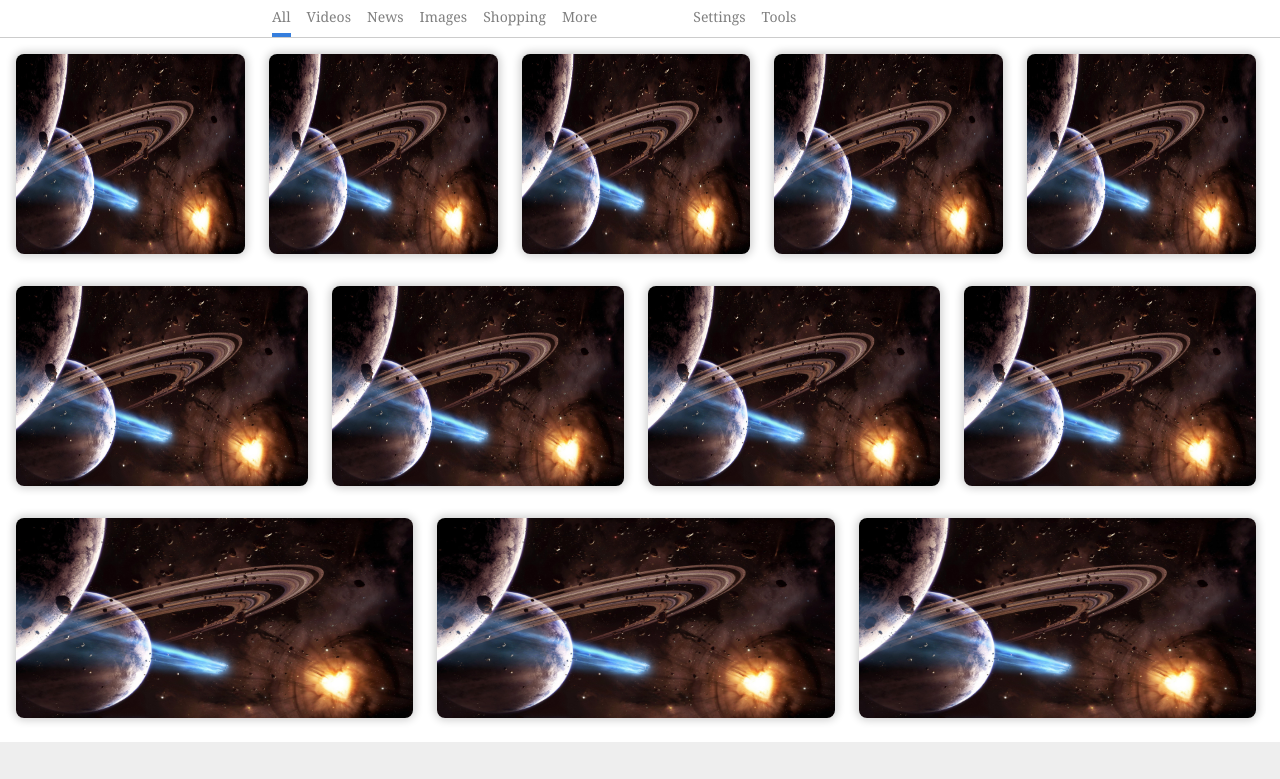
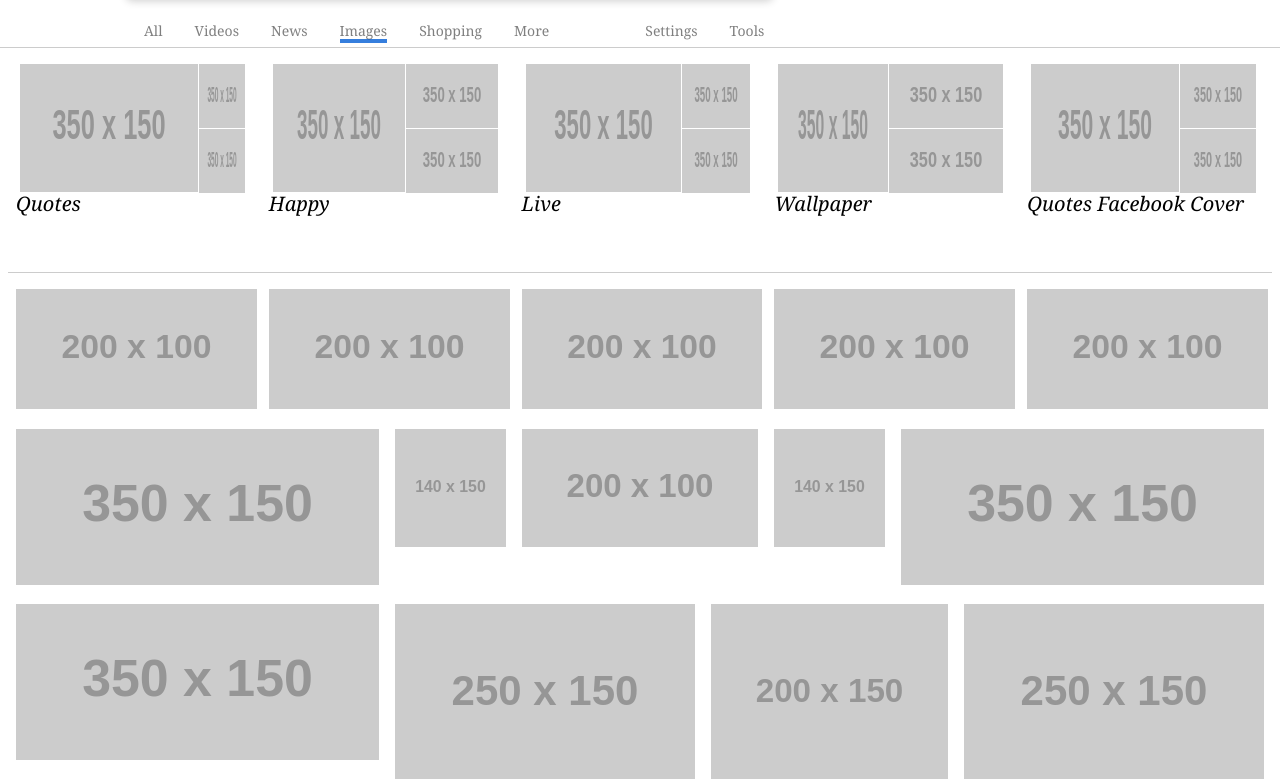
Before and after one commit to connelevalsam/google-search-ui, a plain HTML site: page images.html in a window 1280 px wide. Shown: the part 73-852 px from the top of the page. Drawn offline with nearby package versions, Linux system fonts and the light colour scheme; placeholder pictures from the web are drawn by us.

Commit message:
updated images page

```diff
--- a/images.html
+++ b/images.html
@@ -7,14 +7,14 @@
 </head>
 <body class="bg-white serif w-100">
 	<header class="w-100">
-		<section class="w-100 cf pv3 blue">
-			<div class="fl w-100 w-20-l ph3">
-				<a href="index.html" class="f3 fw1 mt0 link pointer">Google</a>
+		<section class="w-100 cf pv2 blue">
+			<div class="fl tc tl-l w-100 w-10-l ph2 mt3">
+				<a href="index.html" class="cover link pointer"><img src="images/google.png"></a>
 			</div><!-- logo -->
-			<div class="fl w-100 w-60-l">
-				<input class="br2 pv2 w-100 w-60-l bn shadow-2 ph1" placeholder="Search">
+			<div class="fl w-100 w-70-l">
+				<input class="br2 pv2 w-80 w-70-l bn shadow-2 ph2 mt3 h2-ns" placeholder="Search">
 			</div><!-- search -->
-			<div class="fl w-100 w-20-l">
+			<div class="fl w-100 w-20-l tr-l">
 				<div class="bg-transparent pt2 pl3 pl4-l">
 					<a class="link dim white dib h1 w1 br-100 mr3 " href="#" title="">
 					    <svg data-icon="facebook" viewBox="0 0 32 32" style="fill:gray">
@@ -38,53 +38,139 @@
 			</div><!-- google icons -->
 		</section><!-- top header -->
 		<section class="w-100 ph3 ph6-ns bb b--black-20">
-			<div class="w-100 w-80-l tc ph6-ns">
+			<div class="w-100 w-80-l tc">
 				<nav class="dtc v-mid w-100 tr pl3-ns pt2">
-					<a class="f6 hover-black link pointer black-50 mr1 mr2-m mr3-l pv2 bb bw2 b--blue dib" href="index.html">All</a><a
-					class="f6 hover-black link pointer black-50 mr1 mr2-m mr3-l dib">Videos</a><a
-					class="f6 hover-black link pointer black-50 mr1 mr2-m mr3-l dib">News</a><a
-					class="f6 hover-black link pointer black-50 mr1 mr2-m mr3-l dib" href="images.html">Images</a><a
-					class="f6 hover-black link pointer black-50 mr1 mr2-m mr3-l dib">Shopping</a><a
-					class="f6 hover-black link pointer black-50 mr2 mr3-m mr4-l dib">More</a><a
-					class="f6 hover-black link pointer black-50 ml2 ml3-m ml5-l dib">Settings</a><a
-					class="f6 hover-black link pointer black-50 ml1 ml2-m ml3-l dib">Tools</a>
+					<a class="f6 hover-black link pointer black-50 mr2 mr3-m mr4-l pv2 dib" href="index.html">All</a><a
+					class="f6 hover-black link pointer black-50 mr2 mr3-m mr4-l dib">Videos</a><a
+					class="f6 hover-black link pointer black-50 mr2 mr3-m mr4-l dib">News</a><a
+					class="f6 hover-black link pointer black-50 mr2 mr3-m mr4-l bb bw2 b--blue dib" href="images.html">Images</a><a
+					class="f6 hover-black link pointer black-50 mr2 mr3-m mr4-l dib">Shopping</a><a
+					class="f6 hover-black link pointer black-50 mr3 mr4-m mr5-l dib">More</a><a
+					class="f6 hover-black link pointer black-50 ml2 ml3-m ml4-l dib">Settings</a><a
+					class="f6 hover-black link pointer black-50 ml2 ml3-m ml4-l dib">Tools</a>
 				</nav>
 			</div>
 		</section><!-- bottom header -->
 	</header>
 	<main class="w-100 bg-transparent ph2">
 		<section class="w-100">
-			<div class="w-100 cf mv2 pv2">
-				<div class="w-100 w-25-m w-20-l pl2-ns pr3-ns fl vh-25">
-					<img src="images/[023405].jpg"  class="h-100 w-100 cover br3 shadow-2" />
-				</div><div class="w-100 w-25-m w-20-l pl2-ns pr3-ns fl vh-25">
-					<img src="images/[023405].jpg"  class="h-100 w-100 cover br3 shadow-2" />
-				</div><div class="w-100 w-25-m w-20-l pl2-ns pr3-ns fl vh-25">
-					<img src="images/[023405].jpg"  class="h-100 w-100 cover br3 shadow-2" />
-				</div><div class="w-100 w-25-m w-20-l pl2-ns pr3-ns fl vh-25">
-					<img src="images/[023405].jpg"  class="h-100 w-100 cover br3 shadow-2" />
-				</div><div class="w-100 w-25-m w-20-l pl2-ns pr3-ns fl vh-25">
-					<img src="images/[023405].jpg"  class="h-100 w-100 cover br3 shadow-2" />
+			<div class="w-100 cf mv2 pv2 bb b--black-20 ">
+				<article class="w-100 w-25-m w-20-l pl2-ns pr3-ns fl vh-25 pointer hover-bg-light-gray">
+					<div class="cf">
+						<div class="w-80-l fl-l pl1 h4 br b--white-50">
+							<img src="http://placehold.it/350x150"  class="h-100 w-100 cover" />
+						</div>
+						<div class="w-20-l fl-l h4">
+							<img src="http://placehold.it/350x150"  class="h-50 w-100 cover bb b--white-50 db" />
+							<img src="http://placehold.it/350x150"  class="h-50 w-100 cover db" />
+						</div>
+					</div>
+					<em class="f4 fw4">Quotes</em>
+				</article><article class="w-100 w-25-m w-20-l pl2-ns pr3-ns fl vh-25 pointer hover-bg-light-gray">
+					<div class="cf">
+						<div class="w-60-l fl-l pl1 h4 br b--white-50">
+							<img src="http://placehold.it/350x150"  class="h-100 w-100 cover" />
+						</div>
+						<div class="w-40-l fl-l h4">
+							<img src="http://placehold.it/350x150"  class="h-50 w-100 cover bb b--white-50 db" />
+							<img src="http://placehold.it/350x150"  class="h-50 w-100 cover db" />
+						</div>
+					</div>
+					<em class="f4 fw4">Happy</em>
+				</article><article class="w-100 w-25-m w-20-l pl2-ns pr3-ns fl vh-25 pointer hover-bg-light-gray">
+					<div class="cf">
+						<div class="w-70-l fl-l pl1 h4 br b--white-50">
+							<img src="http://placehold.it/350x150"  class="h-100 w-100 cover" />
+						</div>
+						<div class="w-30-l fl-l h4">
+							<img src="http://placehold.it/350x150"  class="h-50 w-100 cover bb b--white-50 db" />
+							<img src="http://placehold.it/350x150"  class="h-50 w-100 cover db" />
+						</div>
+					</div>
+					<em class="f4 fw4">Live</em>
+				</article><article class="w-100 w-25-m w-20-l pl2-ns pr3-ns fl vh-25 pointer hover-bg-light-gray">
+					<div class="cf">
+						<div class="w-50-l fl-l pl1 h4 br b--white-50">
+							<img src="http://placehold.it/350x150"  class="h-100 w-100 cover" />
+						</div>
+						<div class="w-50-l fl-l h4">
+							<img src="http://placehold.it/350x150"  class="h-50 w-100 cover bb b--white-50 db" />
+							<img src="http://placehold.it/350x150"  class="h-50 w-100 cover db" />
+						</div>
+					</div>
+					<em class="f4 fw4">Wallpaper</em>
+				</article><article class="w-100 w-25-m w-20-l pl2-ns pr3-ns fl vh-25 pointer hover-bg-light-gray">
+					<div class="cf">
+						<div class="w-two-thirds-l fl-l pl1 h4 br b--white-50">
+							<img src="http://placehold.it/350x150"  class="h-100 w-100 cover" />
+						</div>
+						<div class="w-third-l fl-l h4">
+							<img src="http://placehold.it/350x150"  class="h-50 w-100 cover bb b--white-50 db" />
+							<img src="http://placehold.it/350x150"  class="h-50 w-100 cover db" />
+						</div>
+					</div>
+					<em class="f4 fw4">Quotes Facebook Cover</em>
+				</article>
+			</div><!-- header rows -->
+			<div class="w-100 cf pv2">
+				<div class="w-100 w-50-m w-20-l pl2-ns pr1-ns fl">
+					<img src="http://placehold.it/200x100"  class="h-100 w-100 cover" />
+				</div><div class="w-100 w-50-m w-20-l pl2-ns pr1-ns fl">
+					<img src="http://placehold.it/200x100"  class="h-100 w-100 cover" />
+				</div><div class="w-100 w-50-m w-20-l pl2-ns pr1-ns fl">
+					<img src="http://placehold.it/200x100"  class="h-100 w-100 cover" />
+				</div><div class="w-100 w-50-m w-20-l pl2-ns pr1-ns fl">
+					<img src="http://placehold.it/200x100"  class="h-100 w-100 cover" />
+				</div><div class="w-100 w-50-m w-20-l pl2-ns pr1-ns fl">
+					<img src="http://placehold.it/200x100"  class="h-100 w-100 cover" />
 				</div>
 			</div><!-- rows -->
-			<div class="w-100 cf mv3 pv2">
-				<div class="w-100 w-50-m w-25-l pl2-ns pr3-ns fl vh-25">
-					<img src="images/[023405].jpg"  class="h-100 w-100 cover br3 shadow-2" />
-				</div><div class="w-100 w-50-m w-25-l pl2-ns pr3-ns fl vh-25">
-					<img src="images/[023405].jpg"  class="h-100 w-100 cover br3 shadow-2" />
-				</div><div class="w-100 w-50-m w-25-l pl2-ns pr3-ns fl vh-25">
-					<img src="images/[023405].jpg"  class="h-100 w-100 cover br3 shadow-2" />
-				</div><div class="w-100 w-50-m w-25-l pl2-ns pr3-ns fl vh-25">
-					<img src="images/[023405].jpg"  class="h-100 w-100 cover br3 shadow-2" />
+			<div class="w-100 cf pv2">
+				<div class="w-100 w-50-m w-30-l pl2-ns pr2-ns fl ">
+					<img src="http://placehold.it/350x150"  class="h-100 w-100 cover" />
+				</div><div class="w-100 w-50-m w-10-l pl2-ns pr2-ns fl ">
+					<img src="http://placehold.it/140x150"  class="h-100 w-100 cover" />
+				</div><div class="w-100 w-50-m w-20-l pl2-ns pr2-ns fl ">
+					<img src="http://placehold.it/200x100"  class="h-100 w-100 cover" />
+				</div><div class="w-100 w-50-m w-10-l pl2-ns pr2-ns fl ">
+					<img src="http://placehold.it/140x150"  class="h-100 w-100 cover" />
+				</div><div class="w-100 w-50-m w-30-l pl2-ns pr2-ns fl ">
+					<img src="http://placehold.it/350x150"  class="h-100 w-100 cover" />
 				</div>
 			</div><!-- rows -->
-			<div class="w-100 cf mv3 pv2">
-				<div class="w-100 w-third-l pl2-ns pr3-ns fl vh-25">
-					<img src="images/[023405].jpg"  class="h-100 w-100 cover br3 shadow-2" />
-				</div><div class="w-100 w-third-l pl2-ns pr3-ns fl vh-25">
-					<img src="images/[023405].jpg"  class="h-100 w-100 cover br3 shadow-2" />
-				</div><div class="w-100 w-third-l pl2-ns pr3-ns fl vh-25">
-					<img src="images/[023405].jpg"  class="h-100 w-100 cover br3 shadow-2" />
+			<div class="w-100 cf pv2">
+				<div class="w-100 w-50-m w-30-l pl2-ns pr2-ns fl">
+					<img src="http://placehold.it/350x150"  class="h-100 w-100 cover" />
+				</div><div class="w-100 w-50-m w-25-l pl2-ns pr2-ns fl">
+					<img src="http://placehold.it/250x150"  class="h-100 w-100 cover" />
+				</div><div class="w-100 w-50-m w-20-l pl2-ns pr2-ns fl">
+					<img src="http://placehold.it/200x150"  class="h-100 w-100 cover" />
+				</div><div class="w-100 w-50-m w-25-l pl2-ns pr2-ns fl">
+					<img src="http://placehold.it/250x150"  class="h-100 w-100 cover" />
+				</div>
+			</div><!-- rows -->
+			<div class="w-100 cf pv2">
+				<div class="w-100 w-50-m w-30-l pl2-ns pr2-ns fl ">
+					<img src="http://placehold.it/350x150"  class="h-100 w-100 cover" />
+				</div><div class="w-100 w-50-m w-30-l pl2-ns pr2-ns fl ">
+					<img src="http://placehold.it/350x150"  class="h-100 w-100 cover" />
+				</div><div class="w-100 w-50-m w-10-l pl2-ns pr2-ns fl ">
+					<img src="http://placehold.it/140x150"  class="h-100 w-100 cover" />
+				</div><div class="w-100 w-50-m w-30-l pl2-ns pr2-ns fl ">
+					<img src="http://placehold.it/350x150"  class="h-100 w-100 cover" />
+				</div>
+			</div><!-- rows -->
+			<div class="w-100 cf pv2">
+				<div class="w-100 w-50-m w-30-l pl2-ns pr2-ns fl ">
+					<img src="http://placehold.it/350x150"  class="h-100 w-100 cover" />
+				</div><div class="w-100 w-50-m w-10-l pl2-ns pr2-ns fl ">
+					<img src="http://placehold.it/140x150"  class="h-100 w-100 cover" />
+				</div><div class="w-100 w-50-m w-20-l pl2-ns pr2-ns fl ">
+					<img src="http://placehold.it/200x100"  class="h-100 w-100 cover" />
+				</div><div class="w-100 w-50-m w-10-l pl2-ns pr2-ns fl ">
+					<img src="http://placehold.it/140x150"  class="h-100 w-100 cover" />
+				</div><div class="w-100 w-50-m w-30-l pl2-ns pr2-ns fl ">
+					<img src="http://placehold.it/350x150"  class="h-100 w-100 cover" />
 				</div>
 			</div><!-- rows -->
 		</section><!-- main pane -->
```
